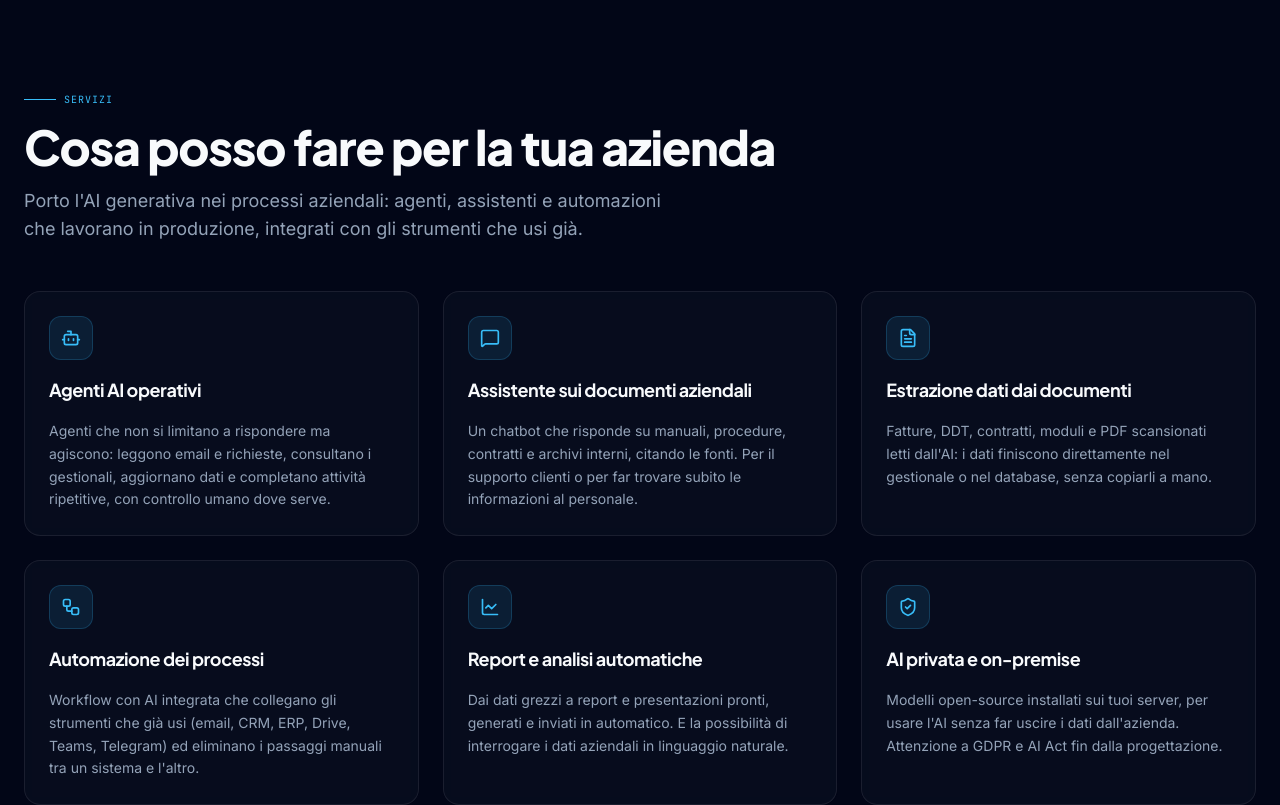
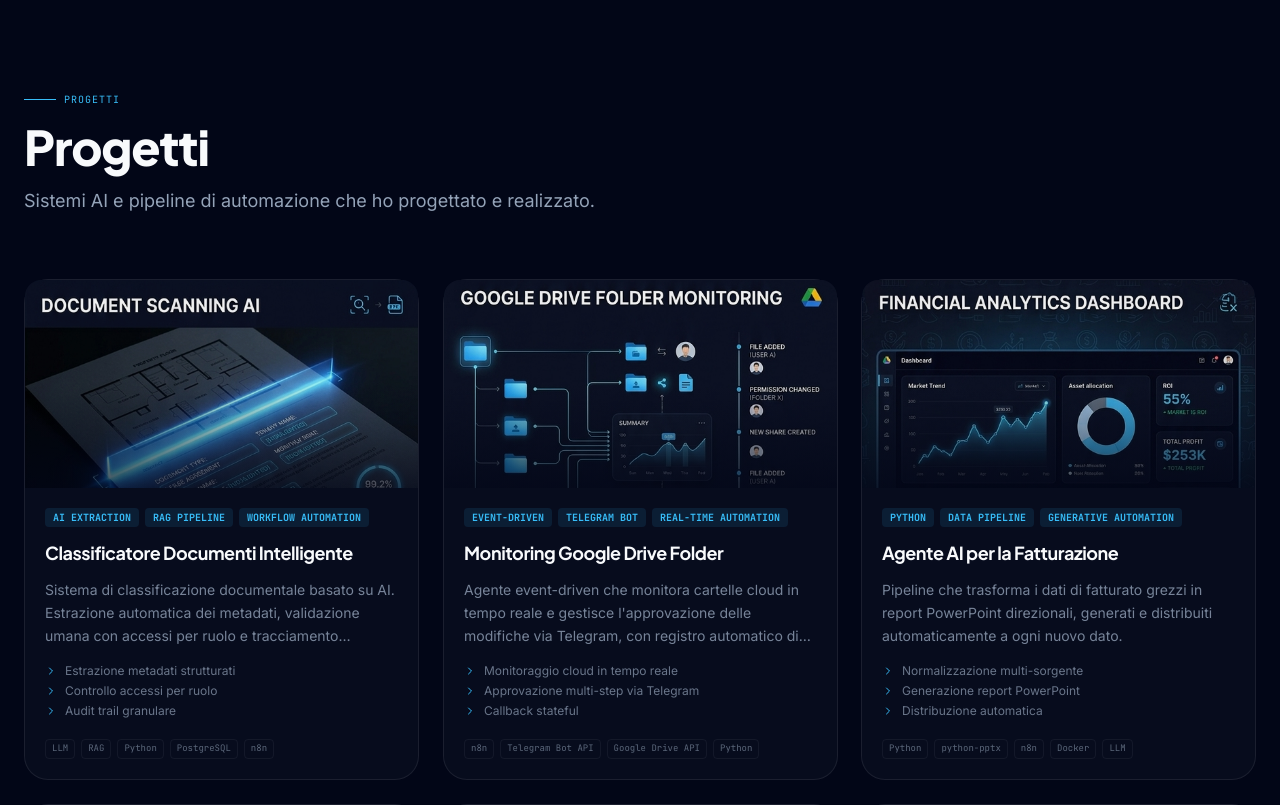
Before and after one commit to DesireeReale/portfolio, a React (Vite) app: page / in a window 1280 px wide. Shown: the part 900-1705 px from the top of the page. Built offline with nearby package versions, Linux system fonts and the light colour scheme.

Commit message:
Rimossa sezione Servizi, estensione rinominata in Recap

```diff
--- a/src/App.tsx
+++ b/src/App.tsx
@@ -1,7 +1,6 @@
 import { useState } from 'react';
 import Navbar from './components/Navbar';
 import Hero from './components/Hero';
-import ServicesSection from './components/ServicesSection';
 import ProjectSection from './components/ProjectSection';
 import ExperienceSection from './components/ExperienceSection';
 import TechStack from './components/TechStack';
@@ -21,7 +20,6 @@ export default function App() {
 
       <main className="pt-24 pb-20 px-6 max-w-7xl mx-auto space-y-24 md:space-y-28">
         <Hero isDark={isDark} />
-        <ServicesSection isDark={isDark} />
         <ProjectSection isDark={isDark} />
         <ProjectSection
           isDark={isDark}
--- a/src/components/Navbar.tsx
+++ b/src/components/Navbar.tsx
@@ -18,7 +18,6 @@ export default function Navbar({ isDark, toggleTheme }: NavbarProps) {
   }, []);
 
   const navLinks = [
-{ name: 'Servizi', href: '#services' },
 { name: 'Progetti', href: '#projects' },
 { name: 'Personali', href: '#personal-projects' },
 { name: 'Esperienza', href: '#experience' },
--- a/src/components/ServicesSection.tsx
+++ /dev/null
@@ -1,51 +0,0 @@
-import { FileText, LineChart, Bot, Workflow, MessageSquare, ShieldCheck, LucideIcon } from 'lucide-react';
-import { SERVICES } from '../constants';
-
-const ICONS: Record<string, LucideIcon> = { FileText, LineChart, Bot, Workflow, MessageSquare, ShieldCheck };
-
-export default function ServicesSection({ isDark }: { isDark: boolean }) {
-  const primary = isDark ? '#38bdf8' : '#f59e0b';
-  const textMain = isDark ? '#f8fafc' : '#1c1917';
-  const textMuted = isDark ? '#94a3b8' : '#78716c';
-  const cardBg = isDark ? 'rgba(15,23,42,0.4)' : 'rgba(255,255,255,0.7)';
-  const cardBorder = isDark ? 'rgba(255,255,255,0.08)' : 'rgba(0,0,0,0.1)';
-
-  return (
-    <section id="services" className="py-16 space-y-12">
-      <div className="flex flex-col gap-4">
-        <div className="inline-flex items-center gap-2">
-          <div className="h-[1px] w-8" style={{ backgroundColor: primary }} />
-          <span className="text-[10px] font-mono uppercase tracking-widest" style={{ color: primary }}>Servizi</span>
-        </div>
-        <h2 className="text-4xl md:text-5xl font-black tracking-tight" style={{ color: textMain }}>
-          Cosa posso fare per la tua azienda
-        </h2>
-        <p className="text-lg max-w-2xl" style={{ color: textMuted }}>
-          Porto l'AI generativa nei processi aziendali: agenti, assistenti e automazioni che lavorano in produzione, integrati con gli strumenti che usi già.
-        </p>
-      </div>
-
-      <div className="grid grid-cols-1 md:grid-cols-2 lg:grid-cols-3 gap-6">
-        {SERVICES.map((s) => {
-          const Icon = ICONS[s.icon] ?? FileText;
-          return (
-            <div
-              key={s.title}
-              className="rounded-2xl p-6 space-y-4 transition-transform duration-300 hover:-translate-y-1"
-              style={{ backgroundColor: cardBg, border: `1px solid ${cardBorder}`, backdropFilter: 'blur(12px)' }}
-            >
-              <div
-                className="w-11 h-11 rounded-xl flex items-center justify-center"
-                style={{ backgroundColor: `${primary}1a`, border: `1px solid ${primary}33` }}
-              >
-                <Icon size={20} style={{ color: primary }} />
-              </div>
-              <h3 className="text-lg font-bold tracking-tight" style={{ color: textMain }}>{s.title}</h3>
-              <p className="text-sm leading-relaxed" style={{ color: textMuted }}>{s.description}</p>
-            </div>
-          );
-        })}
-      </div>
-    </section>
-  );
-}
--- a/src/constants.ts
+++ b/src/constants.ts
@@ -1,4 +1,4 @@
-import { Project, Experience, SkillGroup, Service } from './types';
+import { Project, Experience, SkillGroup } from './types';
 
 export const PROFILE = {
   name: 'Desirèe Reale',
@@ -142,20 +142,21 @@ export const PERSONAL_PROJECTS: Project[] = [
   },
   {
     id: 'summarize-extension',
-    title: 'Riassumi Pagina AI',
+    title: 'Recap',
     description: 'Estensione Chrome che riassume con un clic la pagina web o il PDF che stai leggendo, usando modelli gratuiti (Gemini, Groq, OpenRouter) o in locale con Ollama.',
     image: '/card7.svg',
     tags: ['Chrome Extension', 'Multi-Provider', 'Privacy'],
     tech: ['JavaScript', 'Manifest V3', 'pdf.js', 'LLM'],
-    link: '#',
+    link: 'https://github.com/desireereale/resume_extension',
     features: [
       'Riassunto di pagine web e PDF',
       'Sei provider, anche gratuiti o in locale',
+      'OCR dei PDF scansionati con Gemini Vision',
       'Chiave API salvata solo nel browser',
       'Richiesta nel service worker, sopravvive alla chiusura del popup'
     ],
     problem: 'Articoli lunghi e PDF richiedono tempo per capire se valgono la lettura, e gli strumenti di riassunto spesso sono a pagamento o mandano i dati a servizi terzi.',
-    solution: 'L\'estensione estrae il testo della pagina o del PDF e lo invia al modello scelto dall\'utente, con la sua chiave salvata in locale. Supporta provider gratuiti e Ollama per lavorare completamente offline.',
+    solution: 'L\'estensione estrae il testo della pagina o del PDF e lo invia al modello scelto dall\'utente, con la sua chiave salvata in locale. Supporta provider gratuiti e Ollama per lavorare completamente offline; i PDF scansionati vengono letti con l\'OCR.',
     whyInteresting: 'Un riassunto in un clic, gratis e con il controllo totale su dove finiscono i dati.'
   },
   {
@@ -178,38 +179,6 @@ export const PERSONAL_PROJECTS: Project[] = [
   }
 ];
 
-export const SERVICES: Service[] = [
-  {
-    icon: 'Bot',
-    title: 'Agenti AI operativi',
-    description: 'Agenti che non si limitano a rispondere ma agiscono: leggono email e richieste, consultano i gestionali, aggiornano dati e completano attività ripetitive, con controllo umano dove serve.'
-  },
-  {
-    icon: 'MessageSquare',
-    title: 'Assistente sui documenti aziendali',
-    description: 'Un chatbot che risponde su manuali, procedure, contratti e archivi interni, citando le fonti. Per il supporto clienti o per far trovare subito le informazioni al personale.'
-  },
-  {
-    icon: 'FileText',
-    title: 'Estrazione dati dai documenti',
-    description: 'Fatture, DDT, contratti, moduli e PDF scansionati letti dall\'AI: i dati finiscono direttamente nel gestionale o nel database, senza copiarli a mano.'
-  },
-  {
-    icon: 'Workflow',
-    title: 'Automazione dei processi',
-    description: 'Workflow con AI integrata che collegano gli strumenti che già usi (email, CRM, ERP, Drive, Teams, Telegram) ed eliminano i passaggi manuali tra un sistema e l\'altro.'
-  },
-  {
-    icon: 'LineChart',
-    title: 'Report e analisi automatiche',
-    description: 'Dai dati grezzi a report e presentazioni pronti, generati e inviati in automatico. E la possibilità di interrogare i dati aziendali in linguaggio naturale.'
-  },
-  {
-    icon: 'ShieldCheck',
-    title: 'AI privata e on-premise',
-    description: 'Modelli open-source installati sui tuoi server, per usare l\'AI senza far uscire i dati dall\'azienda. Attenzione a GDPR e AI Act fin dalla progettazione.'
-  }
-];
 
 export const EXPERIENCES: Experience[] = [
   {
--- a/src/types.ts
+++ b/src/types.ts
@@ -25,9 +25,3 @@ export interface SkillGroup {
   title: string;
   items: string[];
 }
-
-export interface Service {
-  icon: string;
-  title: string;
-  description: string;
-}
```
Also changed, not shown: public/card7.svg.
